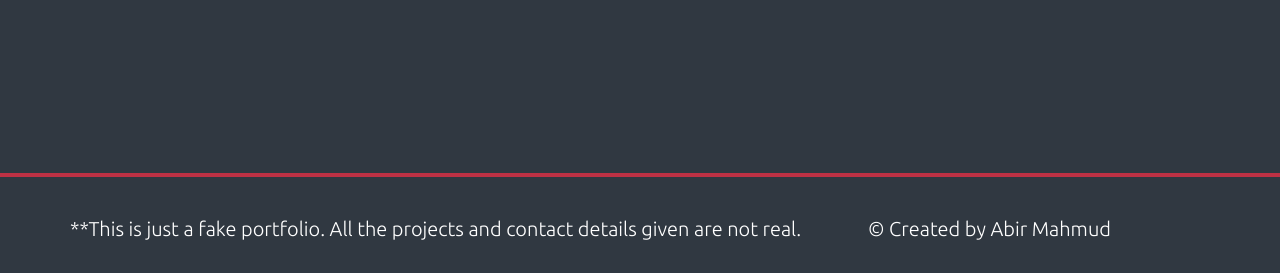
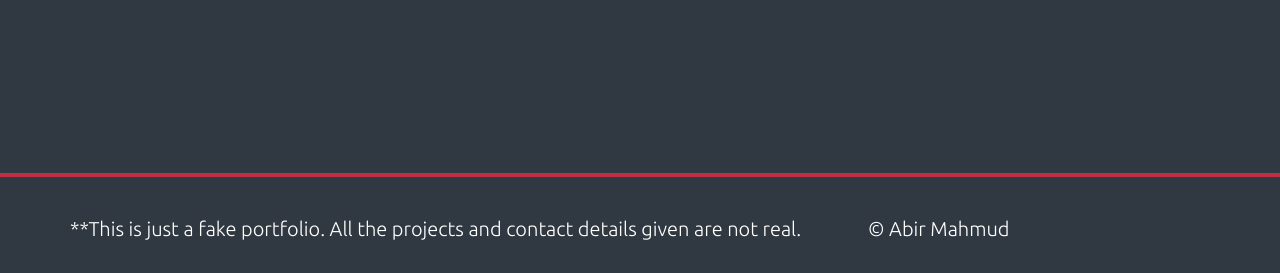
Before and after one commit to abir-25/portfolio, a plain HTML site: page index.html in a window 1280 px wide. Shown: the part 2620-2893 px from the top of the page. Drawn offline with Linux system fonts and the light colour scheme.

Commit message:
copyright checked

```diff
--- a/index.html
+++ b/index.html
@@ -90,7 +90,7 @@
         <div class="row">
             <footer>
                 <p>**This is just a fake portfolio. All the projects and contact details given are not real.</p>
-                <span>&copy; Created by Abir Mahmud<span>
+                <span>&copy; Abir Mahmud<span>
             </footer>
         </div>
     </div>
```
